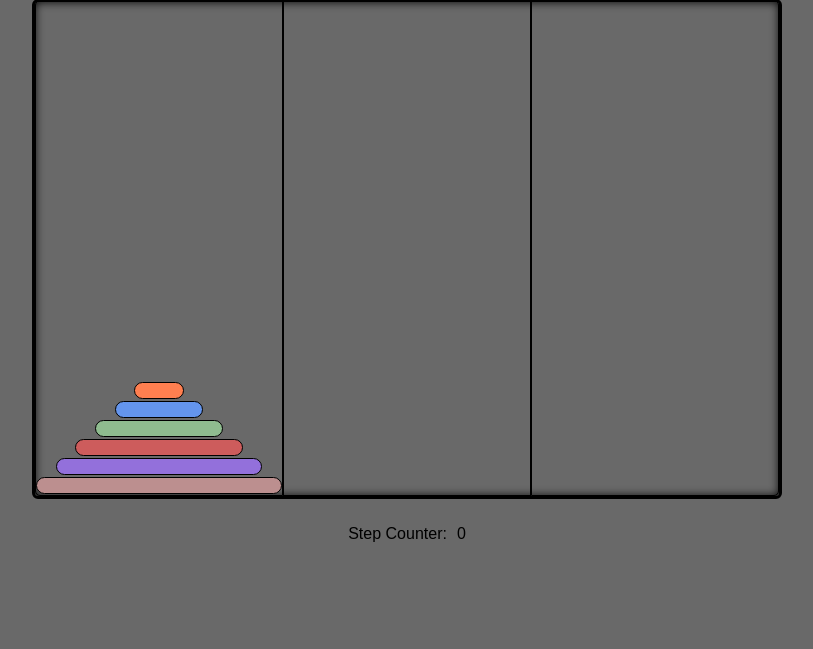
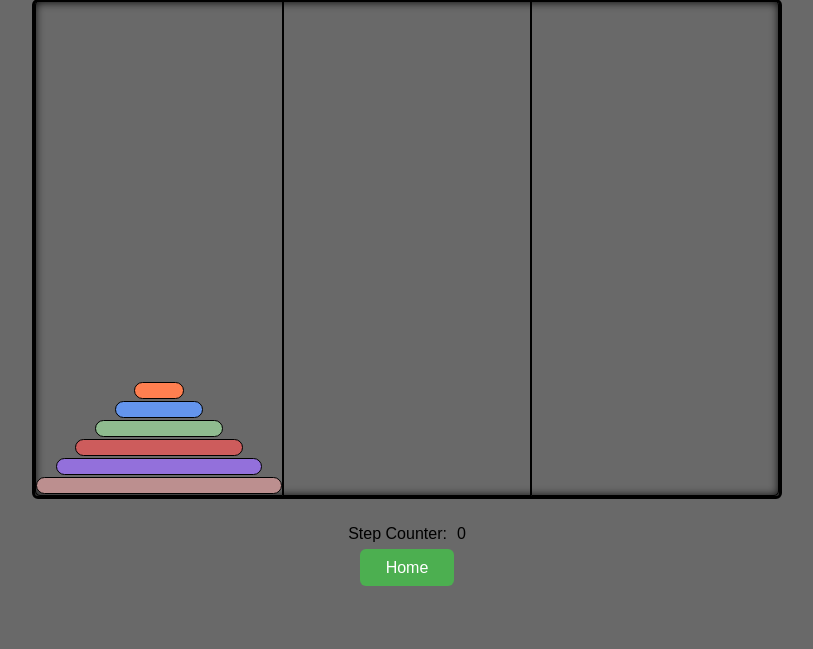
Before and after one commit to b-bence/JackBalck, a Flask app: page /game in a window 1280 px wide. Shown: the part 81-730 px from the top of the page, without its empty margins (233-1046 px from the left). Run offline with Flask 2, Linux system fonts and the light colour scheme.

Commit message:
added home button to game page

```diff
--- a/templates/game.html
+++ b/templates/game.html
@@ -31,4 +31,5 @@
         </div>
 
     </div>
+    <a href="{{ url_for('home') }}" id="submit-button">Home</a>
 {% endblock %}
```
